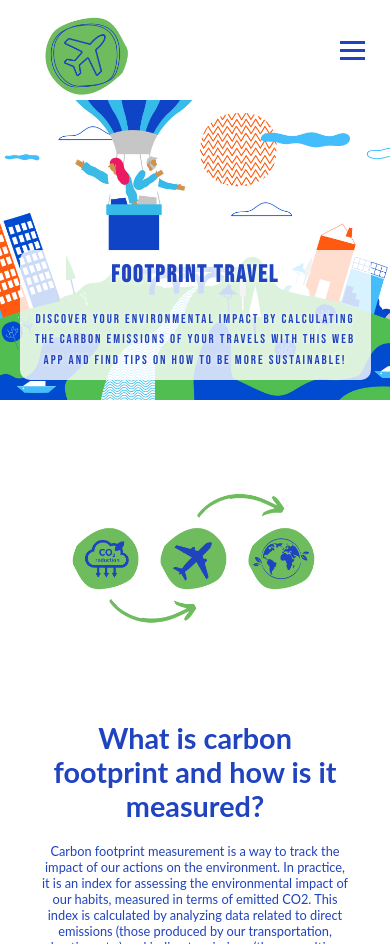
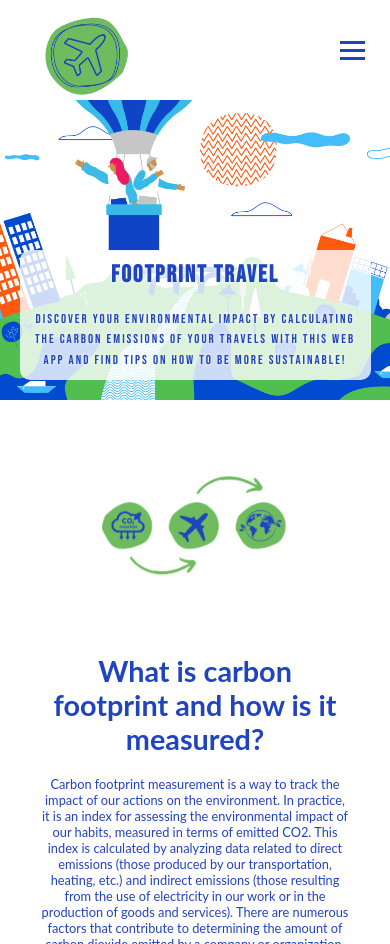
Before and after one commit to AlessioBucheri/FootPrint-Travel, a React (Vite) app: page / in a window 390 px wide. Built offline with nearby package versions, Linux system fonts and the light colour scheme.

Commit message:
edit css

```diff
--- a/src/components/About/About.css
+++ b/src/components/About/About.css
@@ -126,7 +126,7 @@
     }
 
     .content-image {
-        width: 500px;
+        width: 380px;
         height: auto;
         content: url('/footprint-carbon-small.png')
     }
--- a/src/components/Contact/Contact.css
+++ b/src/components/Contact/Contact.css
@@ -68,3 +68,10 @@ a {
         height: 50px;
     }
 }
+
+@media screen and (max-width: 412px) {
+
+    .contact--list {
+        padding: 0;
+    }
+}
```
